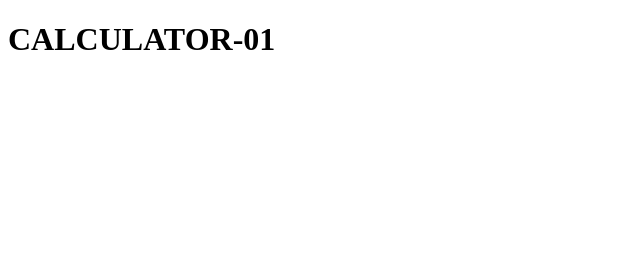
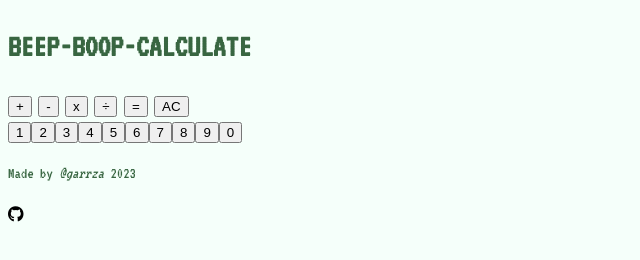
Before and after one commit to garrza/calculator, a plain HTML site: page index.html in a window 1280 px wide. Shown: the whole page, without its empty margins (0-640 px from the left). Drawn offline with Linux system fonts and the light colour scheme.

Commit message:
Add buttons and functions to operate

```diff
--- a/index.html
+++ b/index.html
@@ -1,5 +1,6 @@
 <!DOCTYPE html>
 <html lang="en">
+
 <head>
     <meta charset="utf-8">
     <title>BEEP-BOOP</title>
@@ -7,12 +8,41 @@
     <link rel="preconnect" href="https://fonts.gstatic.com" crossorigin>
     <link href="https://fonts.googleapis.com/css2?family=VT323&display=swap" rel="stylesheet">
     <link rel="icon" type="image/x-icon" href="favicon.ico">
+    <script src="https://kit.fontawesome.com/4c536a6bd5.js" crossorigin="anonymous"></script>
     <link rel="stylesheet" href="style.css">
     <script src="script.js" defer></script>
 </head>
+
 <body>
     <header class="header">
-            <h1 class="title">CALCULATOR-01</h1>
+        <h1 class="title">BEEP-BOOP-CALCULATE</h1>
     </header>
+    <main class="main">
+        <div class="calculator">
+            <div class="display"></div>
+            <div class="operators">
+                <button id="add">+</button>
+                <button id="subtract">-</button>
+                <button id="multiply">x</button>
+                <button id="divide">÷</button>
+                <button id="equals">=</button>
+                <button id="ac">AC</button>
+            </div>
+            <div id="digits" class="digits"></div>
+        </div>
+    </main>
+    <footer class="footer">
+        <p>
+            Made by
+            <em id="author">
+                @garrza
+            </em>
+            <script>
+                document.write(new Date().getFullYear())
+            </script>
+        </p>
+        <a href="https://github.com/garrza" target="_blank">
+            <i class="fab fa-github" style="color: #000000"></i></a>
+    </footer>
 </body>
 </html>
--- a/script.js
+++ b/script.js
@@ -0,0 +1,27 @@
+
+const add = document.getElementById("add");
+const subtract = document.getElementById("subtract");
+const multiply = document.getElementById("multiply");
+const divide = document.getElementById("divide");
+const equals = document.getElementById("equals");
+const digits = document.getElementById("digits");
+const ac = document.getElementById("acs");
+
+function setupCalc() {
+    for (let i = 1; i <= 9; i++) {
+        const numElement = document.createElement("button");
+        numElement.id = "number-" + i;
+        numElement.classList.add("digit");
+        numElement.textContent = i;
+        digits.appendChild(numElement);
+    }
+    const numElement = document.createElement("button");
+    numElement.id = "number-0";
+    numElement.classList.add("digit");
+    numElement.textContent = 0;
+    digits.appendChild(numElement);
+}
+
+window.onload = () => {
+    setupCalc()
+  }
--- a/style.css
+++ b/style.css
@@ -0,0 +1,21 @@
+:root {
+    --primary-dark: #386641;
+    --primary-light: #f5fffa;
+    --secondary-light: #dde6e1;
+}
+
+
+html {
+    /* footer support */
+    position: relative;
+    min-height: 100%;
+}
+
+body {
+    background-color: var(--primary-light);
+    color: var(--primary-dark);
+    font-family: 'VT323', monospace;
+    line-height: 1.6;
+    /* footer support */
+    margin-bottom: 100px;
+}
```
Lines whose indentation alone changed are shown as unchanged.
